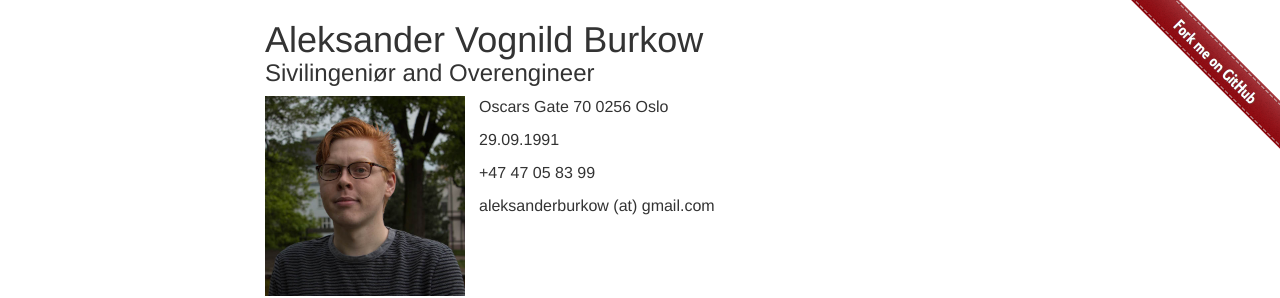
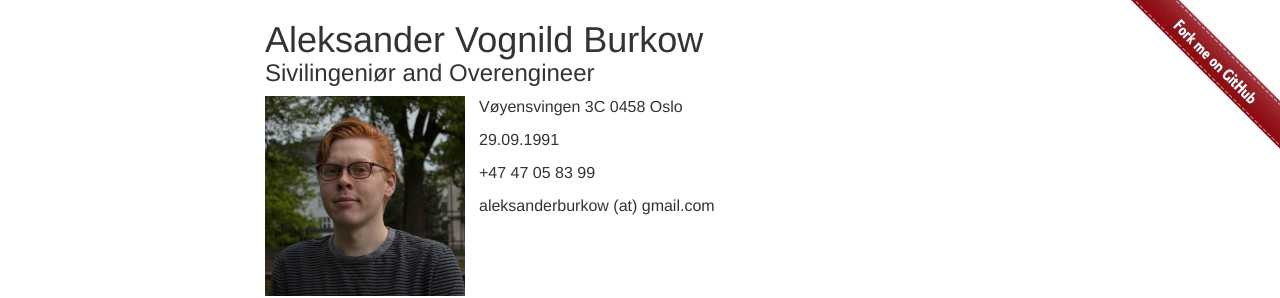
Before and after one commit to aleksanb/burkow, a Jekyll site: the page built from index.html, in a window 1280 px wide and 900 px high. Shown: the top 298 px of the window. Built offline with Jekyll 4.4.1, drawn with Linux system fonts in a browser that asks for light colours; nearby versions of some CDN libraries.

Commit message:
Update adress

```diff
--- a/_data/details.yml
+++ b/_data/details.yml
@@ -2,7 +2,7 @@ name: "Aleksander Vognild Burkow"
 catchphrase: "Sivilingeniør and Overengineer"
 facts:
   - key: "location"
-    value: "Oscars Gate 70 0256 Oslo"
+    value: "Vøyensvingen 3C 0458 Oslo"
 
   - key: "dateOfBirth"
     value: "29.09.1991"
```
